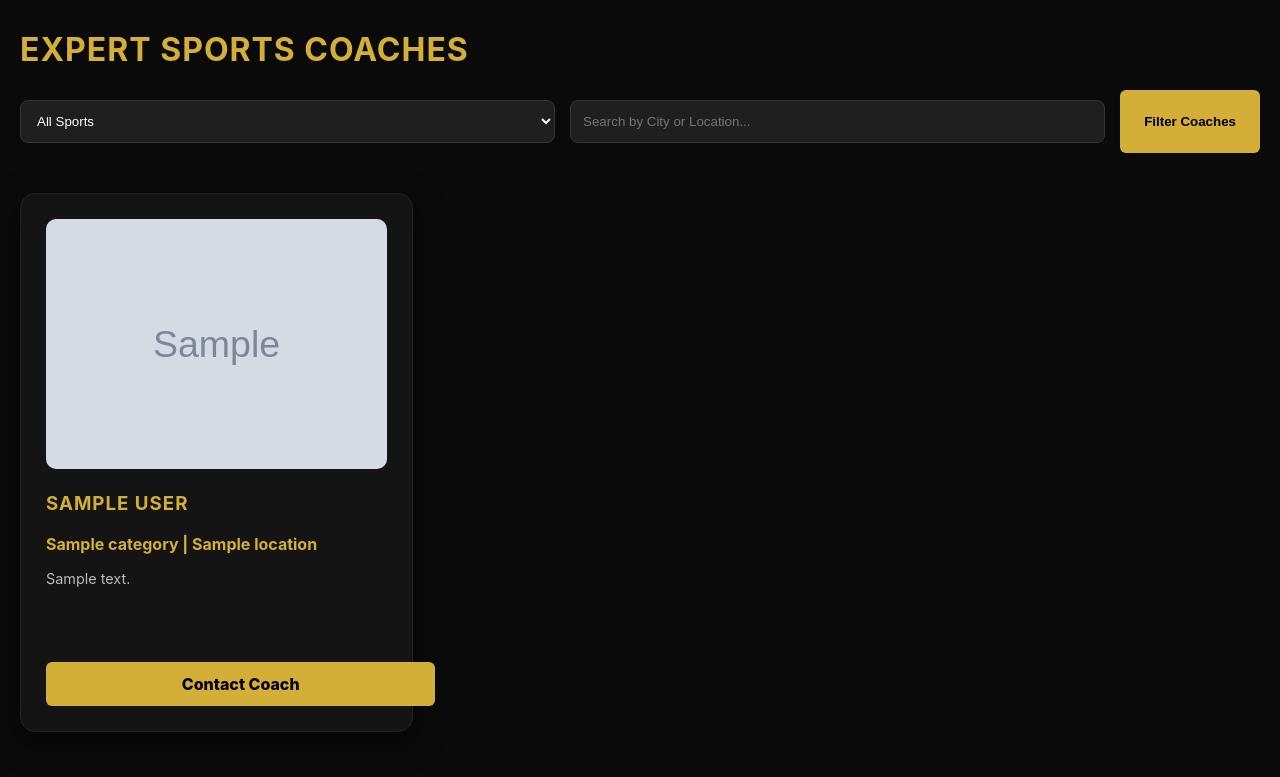
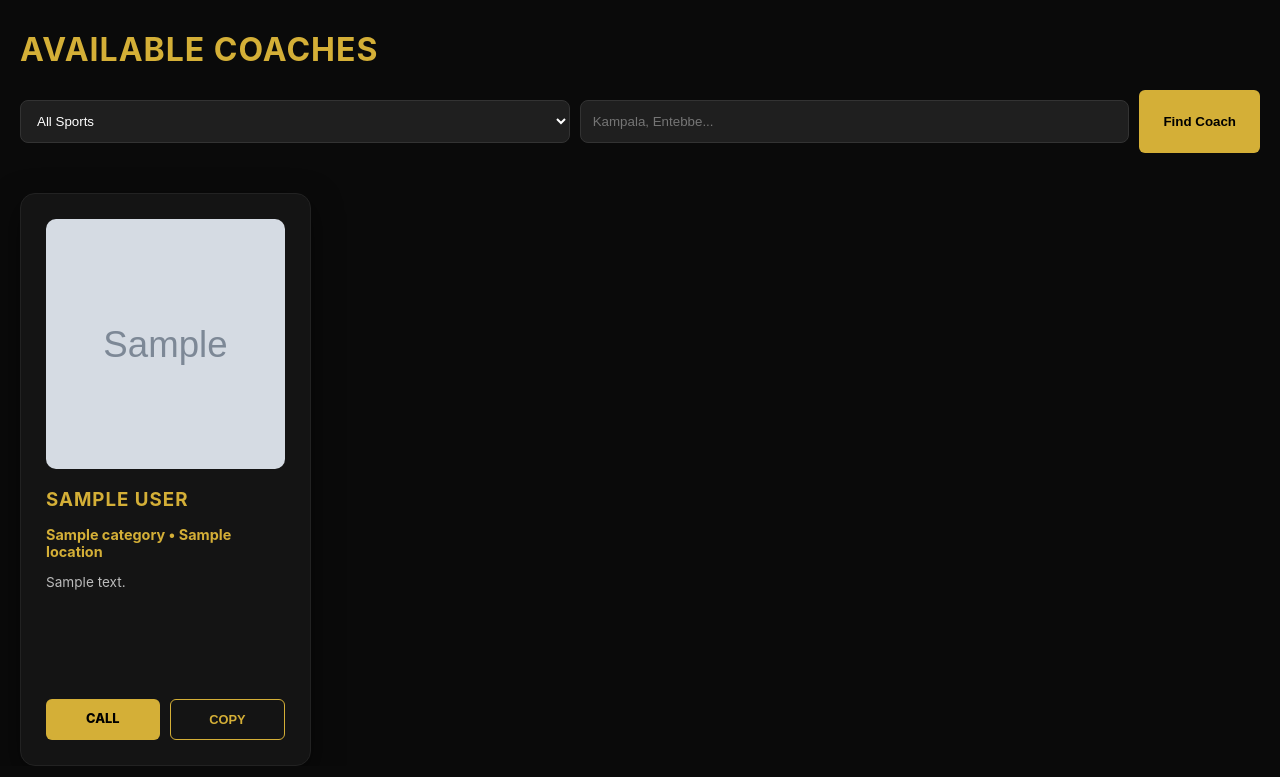
Before and after one commit to FAR-ANALYST/CMS, a Flask app: template templates/student.html in a window 1280 px wide. Shown: the part 65-842 px from the top of the page. Run offline with Flask 3, Linux system fonts and the light colour scheme; the visitor is signed in with stand-in values (Sample User, id 1); the template is opened without the code that fills it: most values are stand-ins (such as "Sample title", 1, 10 or a date in 2020); grey boxes marked "Sample" are stand-in pictures.

Commit message:
Update student.html

```diff
--- a/templates/student.html
+++ b/templates/student.html
@@ -1,28 +1,93 @@
 {% extends "base.html" %}
+{% block title %}Find Your Coach — Get My Coach{% endblock %}
+
 {% block content %}
-<h1>Expert Sports Coaches</h1>
-<form method="GET" style="display: grid; grid-template-columns: 1fr 1fr auto; gap: 15px; margin-bottom: 40px;">
-    <select name="category">
+<style>
+    /* 4-Column Grid System */
+    .coach-grid {
+        display: grid;
+        grid-template-columns: repeat(4, 1fr);
+        gap: 25px;
+        margin-top: 20px;
+    }
+
+    /* Responsive adjustments */
+    @media (max-width: 1100px) { .coach-grid { grid-template-columns: repeat(2, 1fr); } }
+    @media (max-width: 600px) { .coach-grid { grid-template-columns: 1fr; } }
+
+    .card {
+        display: flex;
+        flex-direction: column;
+        justify-content: space-between;
+        height: 100%;
+        transition: transform 0.3s ease;
+    }
+    .card:hover { transform: translateY(-5px); border-color: var(--gold); }
+
+    .contact-actions {
+        display: flex;
+        gap: 10px;
+        margin-top: auto;
+        padding-top: 15px;
+    }
+    .btn-copy {
+        background: transparent;
+        border: 1px solid var(--gold);
+        color: var(--gold);
+        flex: 1;
+    }
+    .btn-copy:active { background: var(--gold); color: black; }
+</style>
+
+<h1>Available Coaches</h1>
+
+<form method="GET" style="display: flex; gap: 10px; margin-bottom: 40px;">
+    <select name="category" style="flex: 1;">
         <option value="">All Sports</option>
-        {% for s in SPORTS %}<option value="{{ s }}">{{ s }}</option>{% endfor %}
+        {% for s in SPORTS %}
+        <option value="{{ s }}">{{ s }}</option>
+        {% endfor %}
     </select>
-    <input type="text" name="location" placeholder="Search by City or Location...">
-    <button type="submit" class="btn-primary">Filter Coaches</button>
+    <input type="text" name="location" placeholder="Kampala, Entebbe..." style="flex: 1;">
+    <button type="submit" class="btn-primary">Find Coach</button>
 </form>
 
-<div style="display: grid; grid-template-columns: repeat(auto-fill, minmax(300px, 1fr)); gap: 30px;">
+<div class="coach-grid">
     {% for c in coaches %}
     <div class="card">
-        {% if c['image_url'] %}
-            <img src="{{ c['image_url'] }}" class="avatar">
-        {% else %}
-            <div class="avatar" style="background:#222; display:flex; align-items:center; justify-content:center; color:var(--gold);">NO IMAGE</div>
-        {% endif %}
-        <h3>{{ c['full_name'] }}</h3>
-        <p style="color: var(--gold); font-weight: bold; margin-bottom: 5px;">{{ c['category'] }} | {{ c['location'] }}</p>
-        <p style="font-size: 0.9rem; line-height: 1.5; color: #bbb; height: 4.5em; overflow: hidden;">{{ c['bio'] }}</p>
-        <a href="tel:{{ c['phone'] }}" class="btn-primary" style="width: 100%; text-align: center; margin-top: 15px;">Contact Coach</a>
+        <div>
+            {% if c['image_url'] %}
+                <img src="{{ c['image_url'] }}" class="avatar" alt="{{ c['full_name'] }}">
+            {% else %}
+                <div class="avatar" style="background:#222; display:flex; align-items:center; justify-content:center; color:#444;">
+                    <span>NO IMAGE</span>
+                </div>
+            {% endif %}
+
+            <h3 style="margin: 15px 0 5px 0;">{{ c['full_name'] }}</h3>
+            <p style="color: var(--gold); font-weight: bold; font-size: 0.9rem; margin-bottom: 10px;">
+                {{ c['category'] }} • {{ c['location'] }}
+            </p>
+            <p style="font-size: 0.85rem; color: #bbb; line-height: 1.4; margin-bottom: 15px;">
+                {{ c['bio'][:120] }}{% if c['bio']|length > 120 %}...{% endif %}
+            </p>
+        </div>
+
+        <div class="contact-actions">
+            <a href="tel:{{ c['phone'] }}" class="btn-primary" style="flex: 1; text-align: center; text-decoration: none; font-size: 0.8rem;">CALL</a>
+            <button class="btn-primary btn-copy" onclick="copyToClipboard('{{ c['phone'] }}')" style="font-size: 0.8rem;">COPY</button>
+        </div>
     </div>
     {% endfor %}
 </div>
+
+<script>
+function copyToClipboard(text) {
+    navigator.clipboard.writeText(text).then(() => {
+        alert("Coach contact copied to clipboard!");
+    }).catch(err => {
+        console.error('Failed to copy: ', err);
+    });
+}
+</script>
 {% endblock %}
```
